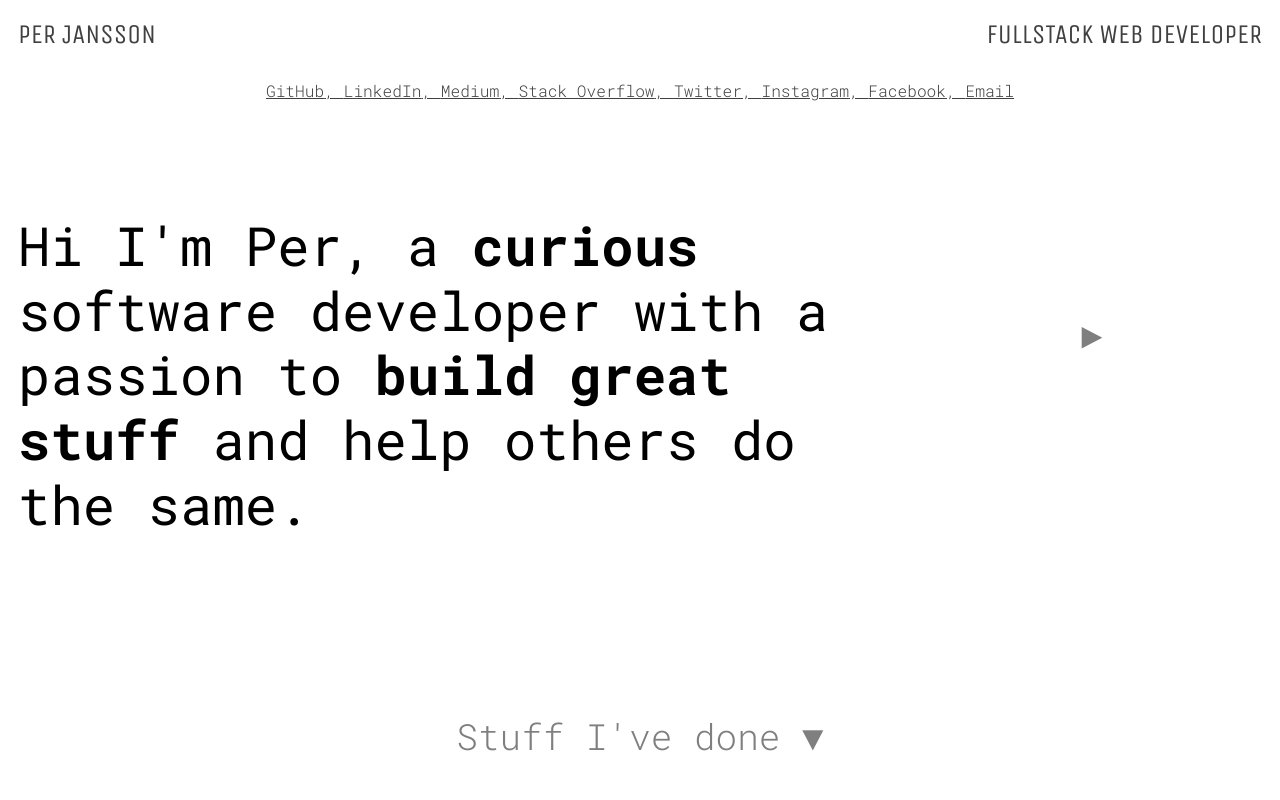
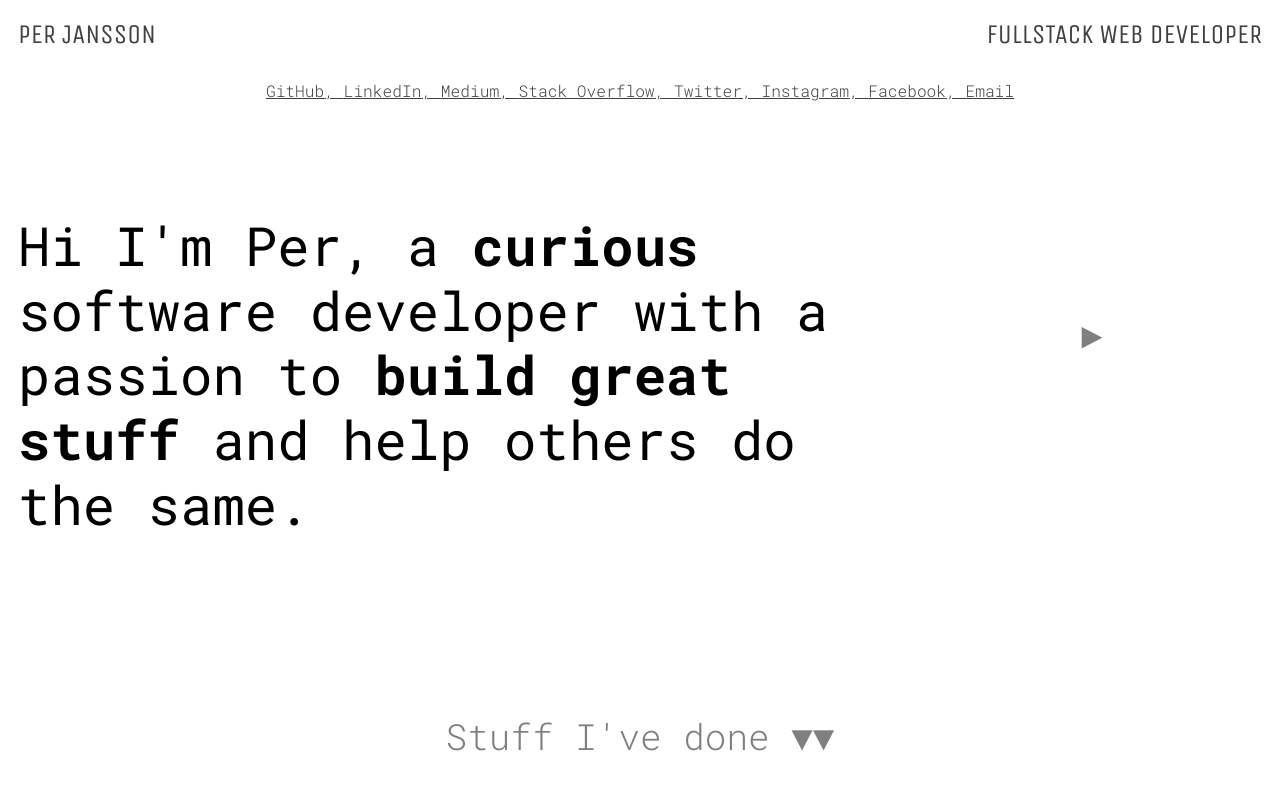
Before and after one commit to perjansson/perjansson.github.io-v1, a Svelte app: page / in a window 1280 px wide. Shown: the top 800 px of the page. Built offline with nearby package versions, Linux system fonts and the light colour scheme.

Commit message:
Minor tweak

```diff
--- a/src/components/ProjectList.svelte
+++ b/src/components/ProjectList.svelte
@@ -101,7 +101,7 @@
 
 <div class="projects-container" bind:this={containerEl}>
   <div class="header" bind:this={header} on:click={scrollToHeader}>
-    <div class="bounce">Stuff I've done ▼</div>
+    <div class="bounce">Stuff I've done ▼▼</div>
   </div>
   <ol class="list">
     {#each projects as project, i}
```
